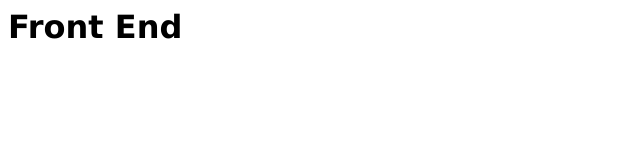
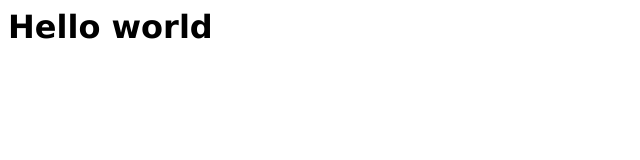
Before and after one commit to Cole-Gebhard/frontendFitness, a React app: page / in a window 1280 px wide. Shown: the top 160 px of the page, without its empty margins (0-640 px from the left). Built offline with nearby package versions, Linux system fonts and the light colour scheme.

Commit message:
Finished errors

```diff
--- a/package.json
+++ b/package.json
@@ -18,6 +18,7 @@
     "nodemon": "^2.0.20",
     "react": "^18.2.0",
     "react-dom": "^18.2.0",
+    "react-router-dom": "^5.3.4",
     "webpack": "^5.75.0",
     "webpack-cli": "^5.0.1"
   },
--- a/server.js
+++ b/server.js
@@ -7,7 +7,7 @@ app.use('/dist', express.static('dist'));
 app.use('/assets', express.static('assets'));
 app.get('/', (req, res)=> res.sendFile(path.join(__dirname, 'index.html')));
 
-const port = process.env.PORT || 4000;
+const port = process.env.PORT || 3000;
 
 app.listen(port, ()=> {
   console.log(`listening on port ${port}`);
--- /dev/null
+++ b/src/App.js
@@ -0,0 +1,13 @@
+import React from 'react';
+
+
+const App = ()=> {
+    return (
+      <div>
+        <h1>Hello world</h1>
+      </div>
+    );
+  };
+
+
+export default App;
--- a/src/index.js
+++ b/src/index.js
@@ -1,14 +1,14 @@
 import React from 'react';
-import { createRoot } from 'react-dom/client';
+import ReactDOM from 'react-dom/client';
+import { HashRouter } from 'react-router-dom';
+import App from './App'
 
-const App = ()=> {
-  return (
-    <div>
-      <h1>Front End</h1>
-    </div>
-  );
-};
 
-const root = createRoot(document.querySelector('#root'));
-
-root.render(<App />);
+const root = ReactDOM.createRoot(document.getElementById('root'));
+root.render(
+  <React.StrictMode>
+    <HashRouter>
+      <App />
+    </HashRouter>
+  </React.StrictMode>
+);
```
Also changed, not shown: 1 other file (tests, documents, lock files or other folders).
